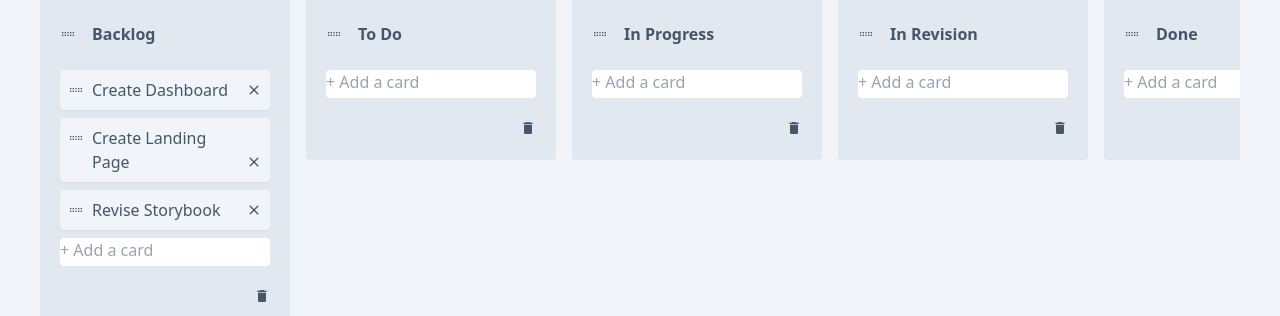
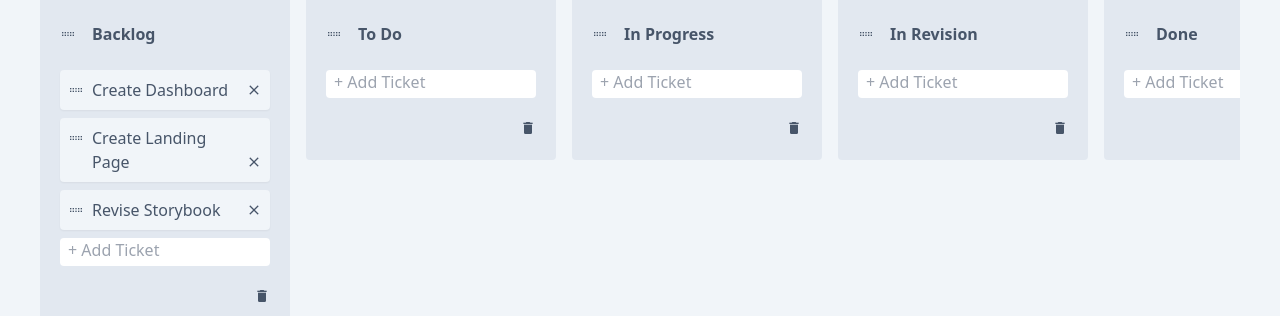
Before and after one commit to katiaku/kanban-vue, a Nuxt app: page / in a window 1280 px wide. Shown: the part 129-445 px from the top of the page. Built offline with nearby package versions, Linux system fonts and the light colour scheme.

Commit message:
Update add ticket and add column styling

```diff
--- a/components/KanbanBoard.vue
+++ b/components/KanbanBoard.vue
@@ -45,9 +45,9 @@
         </draggable>
         <button
             @click="createColumn"
-            class="bg-gray-200 whitespace-nowrap p-2 rounded opacity-50"
+            class="bg-slate-200 hover:bg-emerald-500 text-slate-600 hover:text-white whitespace-nowrap p-2 rounded transition duration-300 hover:ease-in-out"
         >
-            + Add Another Column
+            + Add Column
         </button>
     </div>
 </template>
--- a/components/NewTask.vue
+++ b/components/NewTask.vue
@@ -4,7 +4,7 @@
             v-model="title"
             @keydown.tab="createTask"
             @keyup.enter="createTask"
-            class="focus:bg-white focus:shadow resize-none rounded w-full border-none"
+            class="focus:bg-white focus:shadow resize-none rounded w-full border-none px-2"
             :class="{
                 'h-7': !focused,
                 'h-20': focused,
@@ -12,7 +12,7 @@
             style="outline: none !important"
             @focus="focused = true"
             @blur="focused = false"
-            :placeholder="!focused ? '+ Add a card' : 'Enter a title for this card'"
+            :placeholder="!focused ? '+ Add Ticket' : 'Enter a title for this ticket'"
         />
     </div>
 </template>
```
